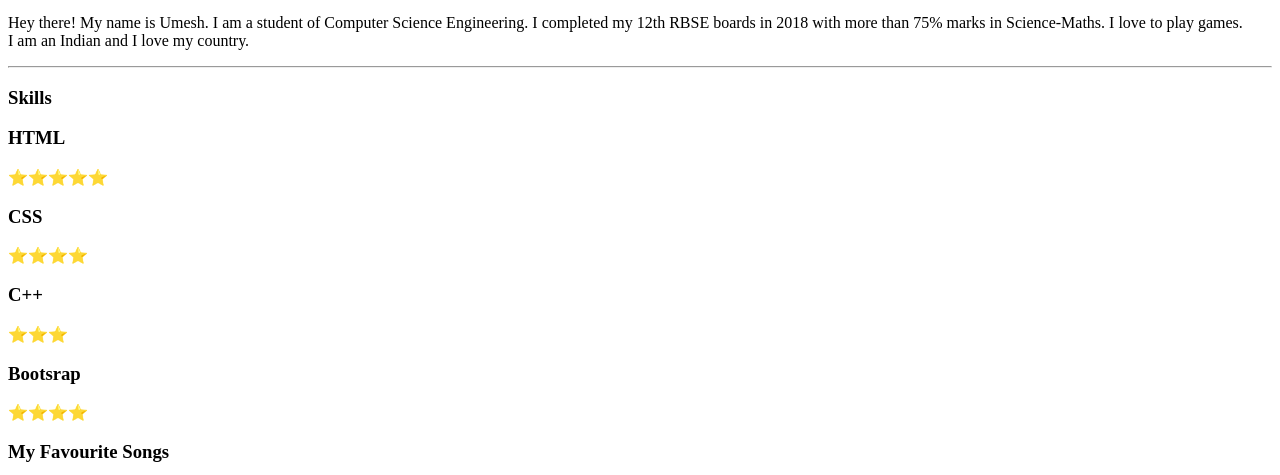
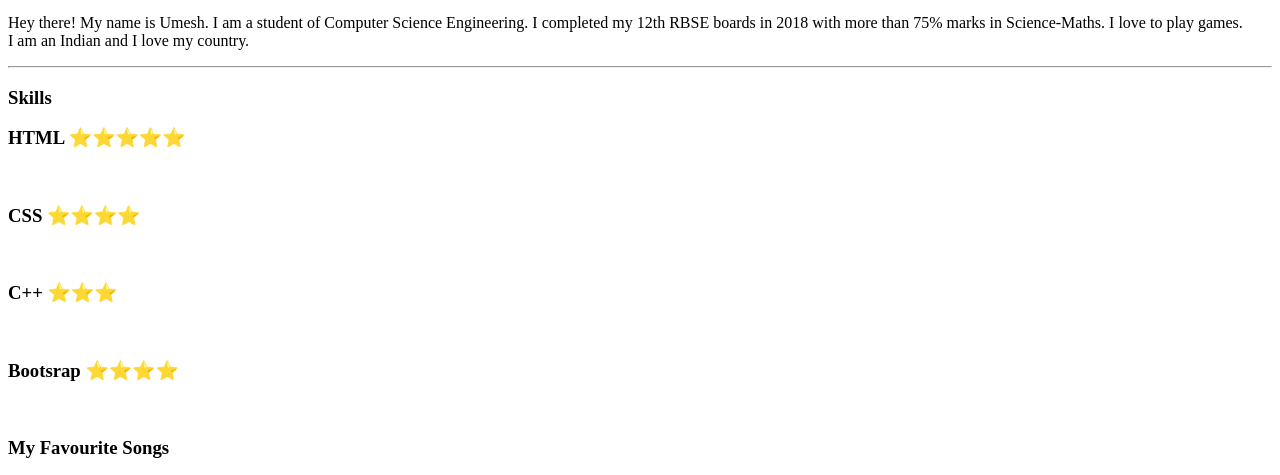
Before and after one commit to umeshpalsingh/cv-2, a plain HTML site: page index.html in a window 1280 px wide. Shown: the part 312-787 px from the top of the page. Drawn offline with Linux system fonts and the light colour scheme.

Commit message:
Update index.html

```diff
--- a/index.html
+++ b/index.html
@@ -23,16 +23,14 @@
 
   <h3>Skills</h3>
 
-  <h3>HTML</h3>
-     ⭐⭐⭐⭐⭐<br>
-  <h3>CSS</h3>
-     ⭐⭐⭐⭐<br>
-
-  <h3>C++</h3>
-      ⭐⭐⭐<br>
-  <h3>Bootsrap</h3>
-      ⭐⭐⭐⭐<br>
-
+  <h3>HTML ⭐⭐⭐⭐⭐</h3>
+     <br>
+  <h3>CSS ⭐⭐⭐⭐</h3>
+     <br>
+  <h3>C++ ⭐⭐⭐</h3>
+     <br>
+  <h3>Bootsrap ⭐⭐⭐⭐</h3>
+     <br>
 
   <h3>My Favourite Songs</h3>
   <ul>
```
